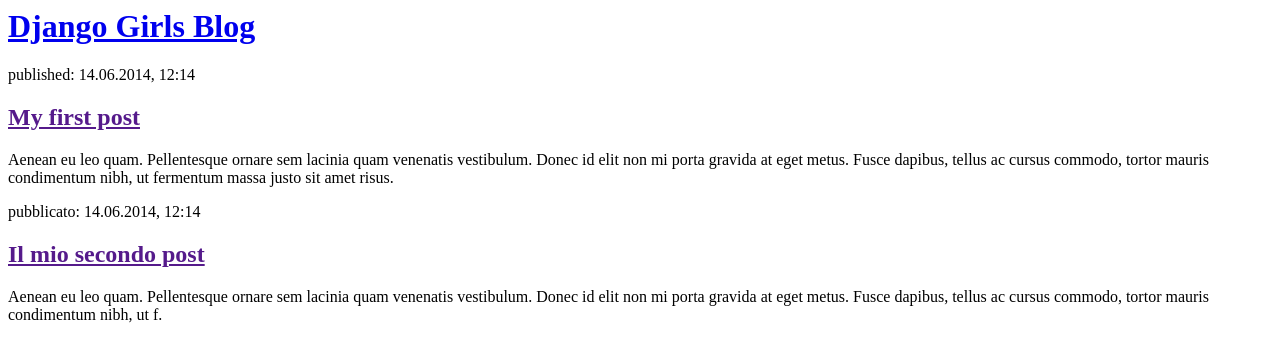
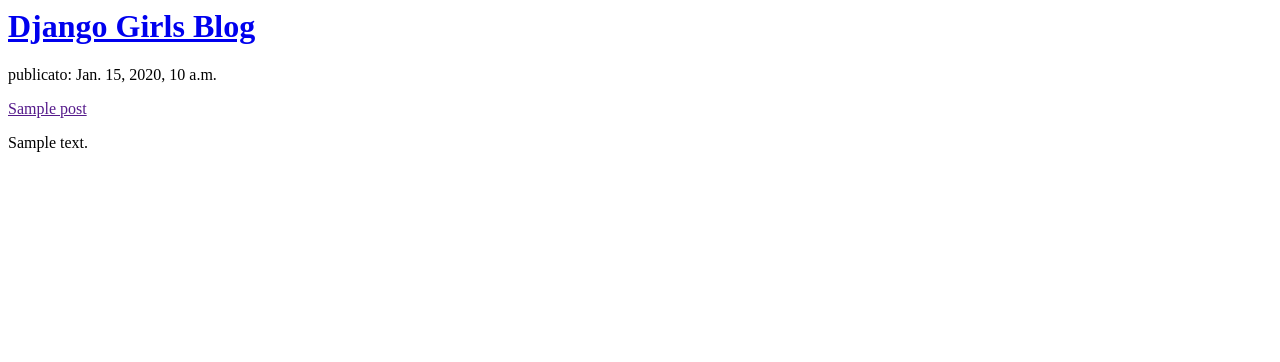
Before and after one commit to PietroGuzzo/my-first-blog, a Django app: template blog/templates/blog/post_list.html in a window 1280 px wide. Shown: the top 362 px of the page. Run offline with Django 3.2, Linux system fonts and the light colour scheme; the template is opened without the code that fills it: most values are stand-ins (such as "Sample title", 1, 10 or a date in 2020).

Commit message:
prime viste, +req

```diff
--- a/blog/templates/blog/post_list.html
+++ b/blog/templates/blog/post_list.html
@@ -7,16 +7,13 @@
             <h1><a href="/">Django Girls Blog</a></h1>
         </div>
 
+        {%for post in posts%}
         <div>
-            <p>published: 14.06.2014, 12:14</p>
-            <h2><a href="">My first post</a></h2>
-            <p>Aenean eu leo quam. Pellentesque ornare sem lacinia quam venenatis vestibulum. Donec id elit non mi porta gravida at eget metus. Fusce dapibus, tellus ac cursus commodo, tortor mauris condimentum nibh, ut fermentum massa justo sit amet risus.</p>
+            <p>publicato: {{post.published_date}}</p>
+            <a href = "">{{post.title}}</a>
+            <p>{{post.text|linebreaksbr}}</p>
         </div>
+        {%endfor%}
 
-        <div>
-            <p>pubblicato: 14.06.2014, 12:14</p>
-            <h2><a href="">Il mio secondo post</a></h2>
-            <p>Aenean eu leo quam. Pellentesque ornare sem lacinia quam venenatis vestibulum. Donec id elit non mi porta gravida at eget metus. Fusce dapibus, tellus ac cursus commodo, tortor mauris condimentum nibh, ut f.</p>
-        </div>
     </body>
 </html>
--- a/blog/views.py
+++ b/blog/views.py
@@ -1,5 +1,8 @@
 from django.shortcuts import render
+from .models import Post
+from django.utils import timezone
 
 # Create your views here.
 def post_list(request):
-    return render(request, 'blog/post_list.html', {})
+    posts = Post.objects.filter(published_date__lte= timezone.now()).order_by('published_date')
+    return render(request, 'blog/post_list.html', {'posts': posts})
--- /dev/null
+++ b/requirements.txt
@@ -0,0 +1 @@
+Django~=2.2.4
```
